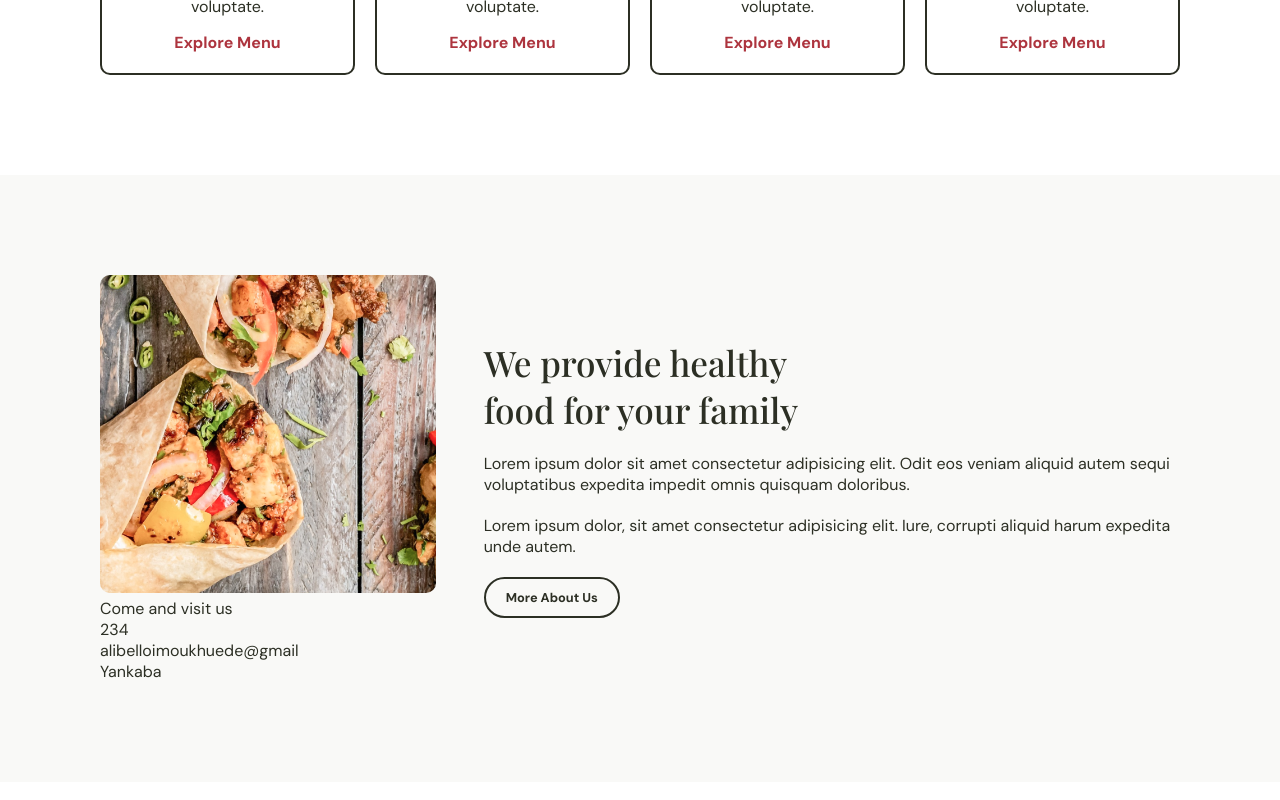
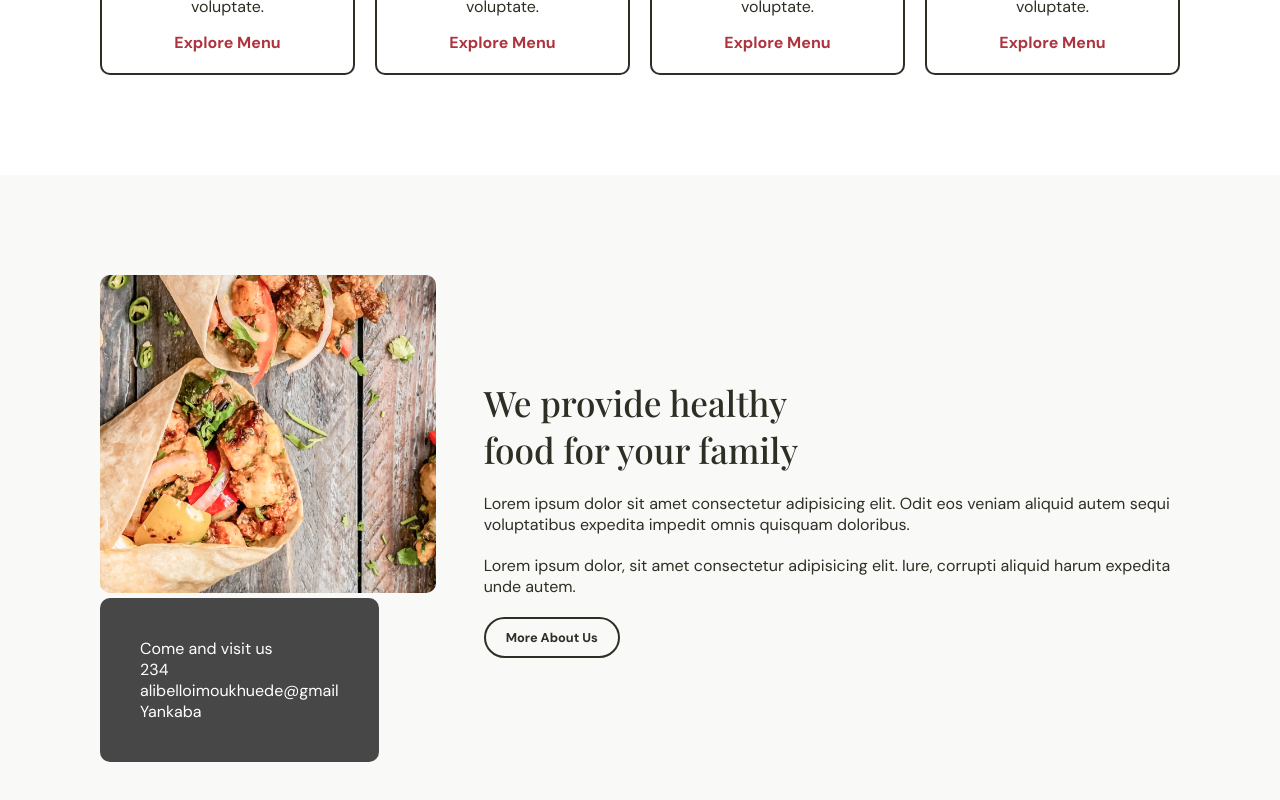
Before and after one commit to devalibello/tasty-food, a React (Create React App) app: page / in a window 1280 px wide. Shown: the part 1346-2146 px from the top of the page. Built offline with nearby package versions, Linux system fonts and the light colour scheme; a web font is replaced by a local one.

Commit message:
Add about content details

```diff
--- a/src/styles/About.css
+++ b/src/styles/About.css
@@ -34,3 +34,12 @@
     gap: 20px;
     text-align: start;
 }
+
+.about-content {
+    background-color: #474747;
+    border-radius: 10px;
+    padding: 40px;
+    color: white;
+    width: -moz-fit-content;
+    width: fit-content;
+}
```
